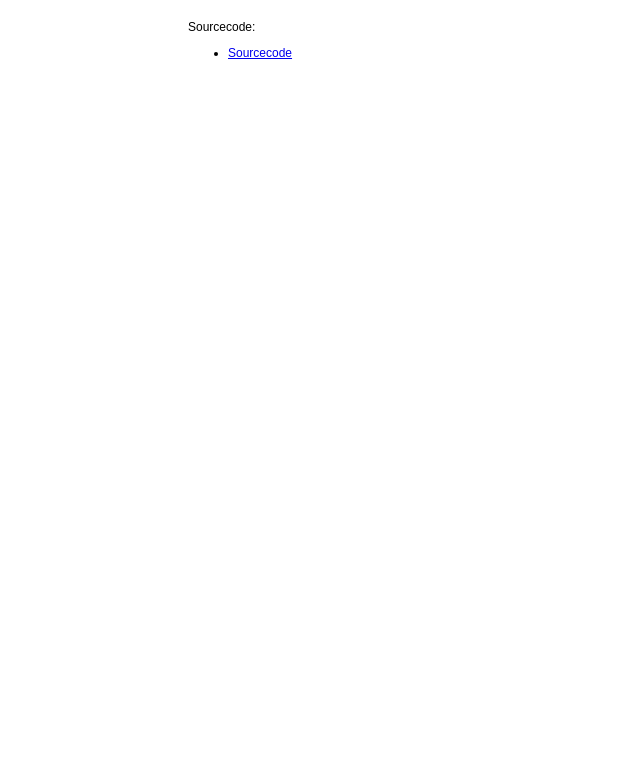
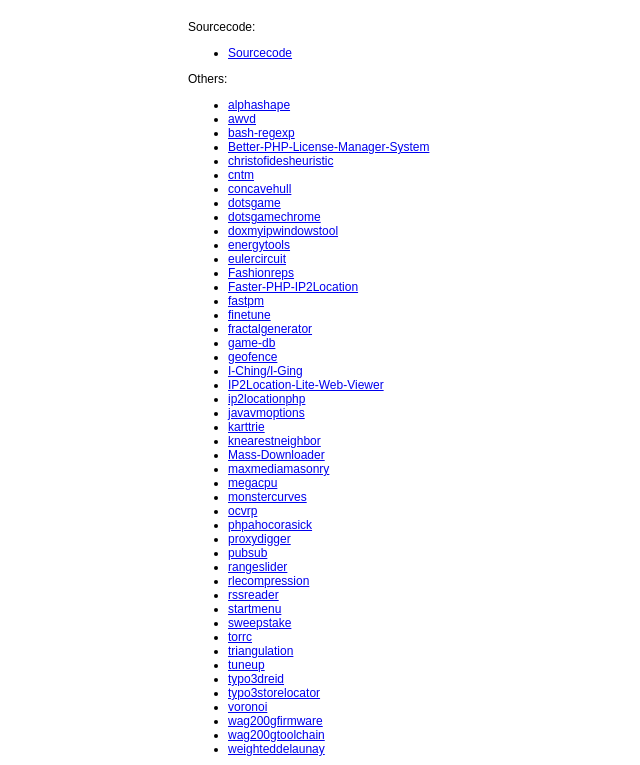
Before and after one commit to Tetramatrix/Faster-PHP-IP2Location, a plain HTML site: page docs/index.html in a window 1280 px wide. Shown: the whole page, without its empty margins (0-640 px from the left). Drawn offline with nearby package versions, Linux system fonts and the light colour scheme; no server answers.

Commit message:
Update web

```diff
--- a/docs/index.html
+++ b/docs/index.html
@@ -52,7 +52,9 @@ on "2004.03.28T15:41-0800" r (P 0 S 0 V 0 Com 0 Tol -1 Env -1 SF 0 Edu -2 Can 0
 <link rel="stylesheet" type="text/css" href="main.css">
  <!-- <meta name="viewport" content="width=device-width, initial-scale=1.0"> //-->
 <script src="https://ajax.googleapis.com/ajax/libs/jquery/1.11.1/jquery.min.js"></script>
-<script type="text/javascript" src="liste.js"></script>
+<!--<script type="text/javascript" src="liste.js"></script>//-->
+<script async src="https://pagead2.googlesyndication.com/pagead/js/adsbygoogle.js?client=ca-pub-6449563648591184"
+	     crossorigin="anonymous"></script>
 </head>
 <body>
 <div class="left fixed-nav">
@@ -81,7 +83,58 @@ on "2004.03.28T15:41-0800" r (P 0 S 0 V 0 Com 0 Tol -1 Env -1 SF 0 Edu -2 Can 0
 <p>Sourcecode:
 <ul><li><a href="https://github.com/Tetramatrix/Faster-PHP-IP2Location">Sourcecode</a></li></ul>
 </p>
-<p id="others"></p>
+	<p>Others:
+<ul>
+<li><a href="https://tetramatrix.github.io/alphashape/">alphashape</a></li><li>
+<a href="https://tetramatrix.github.io/awvd/">awvd</a></li><li>
+<a href="https://tetramatrix.github.io/bash-regexp/">bash-regexp</a></li><li>
+<a href="https://tetramatrix.github.io/Better-PHP-License-Manager-System/">Better-PHP-License-Manager-System</a></li><li>
+<a href="https://tetramatrix.github.io/christofidesheuristic/">christofidesheuristic</a></li><li>
+<a href="https://tetramatrix.github.io/cntm/">cntm</a></li><li>
+<a href="https://tetramatrix.github.io/concavehull/">concavehull</a></li><li>
+<a href="https://tetramatrix.github.io/dotsgame/">dotsgame</a></li><li>
+<a href="https://tetramatrix.github.io/dotsgamechrome/">dotsgamechrome</a></li><li>
+<a href="https://tetramatrix.github.io/doxmyipwindowstool/">doxmyipwindowstool</a></li><li>
+<a href="https://tetramatrix.github.io/energytools/">energytools</a></li><li>
+<a href="https://tetramatrix.github.io/eulercircuit/">eulercircuit</a></li><li>
+<a href="https://tetramatrix.github.io/fashionreps/">Fashionreps</a></li><li>
+<a href="https://tetramatrix.github.io/Faster-PHP-IP2Location/">Faster-PHP-IP2Location</a></li><li>
+<a href="https://tetramatrix.github.io/fastpm/">fastpm</a></li><li>
+<a href="https://tetramatrix.github.io/finetune/">finetune</a></li><li>
+<a href="https://tetramatrix.github.io/fractalgenerator/">fractalgenerator</a></li><li>
+<a href="https://tetramatrix.github.io/game-db/">game-db</a></li><li>
+<a href="https://tetramatrix.github.io/geofence/">geofence</a></li><li>
+<a href="https://tetramatrix.github.io/hexagram/">I-Ching/I-Ging</a></li><li>
+<a href="https://tetramatrix.github.io/IP2Location-Lite-Web-Viewer/">IP2Location-Lite-Web-Viewer</a></li><li>
+<a href="https://tetramatrix.github.io/ip2locationphp/">ip2locationphp</a></li><li>
+<a href="https://tetramatrix.github.io/javavmoptions/">javavmoptions</a></li><li>
+<a href="https://tetramatrix.github.io/karttrie/">karttrie</a></li><li>
+<a href="https://tetramatrix.github.io/knearestneighbor/">knearestneighbor</a></li><li>
+<a href="https://tetramatrix.github.io/Mass-Downloader/">Mass-Downloader</a></li><li>
+<a href="https://tetramatrix.github.io/maxmediamasonry/">maxmediamasonry</a></li><li>
+<a href="https://tetramatrix.github.io/megacpu/">megacpu</a></li><li>
+<a href="https://tetramatrix.github.io/monstercurves/">monstercurves</a></li><li>
+<a href="https://tetramatrix.github.io/ocvrp/">ocvrp</a></li><li>
+<a href="https://tetramatrix.github.io/phpahocorasick/">phpahocorasick</a></li><li>
+<a href="https://tetramatrix.github.io/proxydigger/">proxydigger</a></li><li>
+<a href="https://tetramatrix.github.io/pubsub/">pubsub</a></li><li>
+<a href="https://tetramatrix.github.io/rangeslider/">rangeslider</a></li><li>
+<a href="https://tetramatrix.github.io/rlecompression/">rlecompression</a></li><li>
+<a href="https://tetramatrix.github.io/rssreader/">rssreader</a></li><li>
+<a href="https://tetramatrix.github.io/startmenu/">startmenu</a></li><li>
+<a href="https://tetramatrix.github.io/sweepstake/">sweepstake</a></li><li>
+<a href="https://tetramatrix.github.io/torrc/">torrc</a></li><li>
+<a href="https://tetramatrix.github.io/triangulation/">triangulation</a></li><li>
+<a href="https://tetramatrix.github.io/tuneup/">tuneup</a></li><li>
+<a href="https://tetramatrix.github.io/typo3dreid/">typo3dreid</a></li><li>
+<a href="https://tetramatrix.github.io/typo3storelocator/">typo3storelocator</a></li><li>
+<a href="https://tetramatrix.github.io/voronoi/">voronoi</a></li><li>
+<a href="https://tetramatrix.github.io/wag200gfirmware/">wag200gfirmware</a></li><li>
+<a href="https://tetramatrix.github.io/wag200gtoolchain/">wag200gtoolchain</a></li><li>
+<a href="https://tetramatrix.github.io/weighteddelaunay/">weighteddelaunay</a></li>
+</ul>
+</p>
+
 </div><!-- google_ad_section_end -->
 <div class="right">
 <p>
```
Also changed, not shown: 1 other file.
